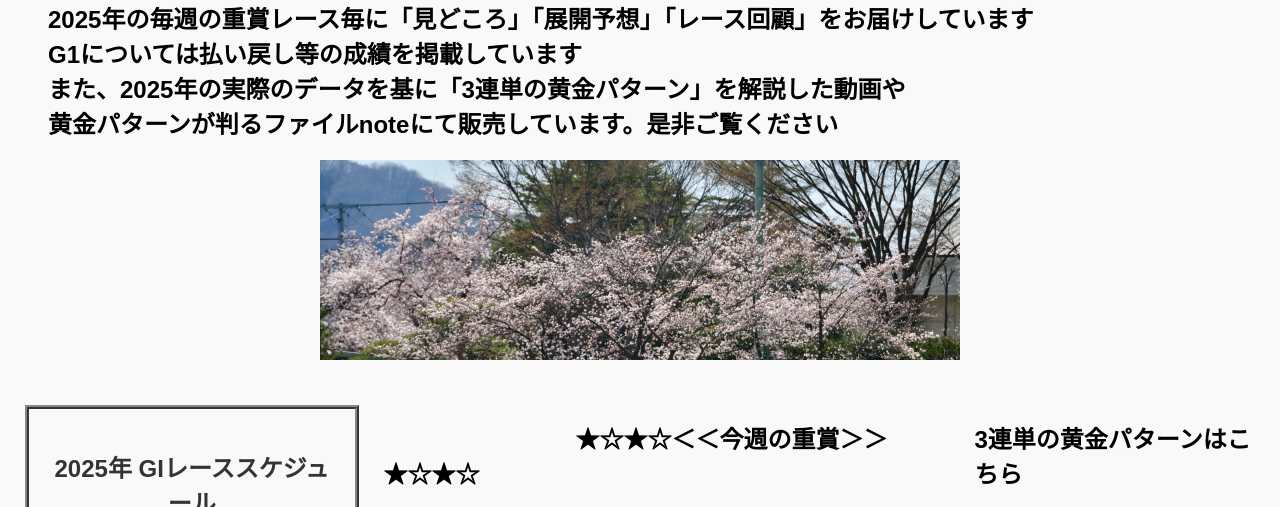
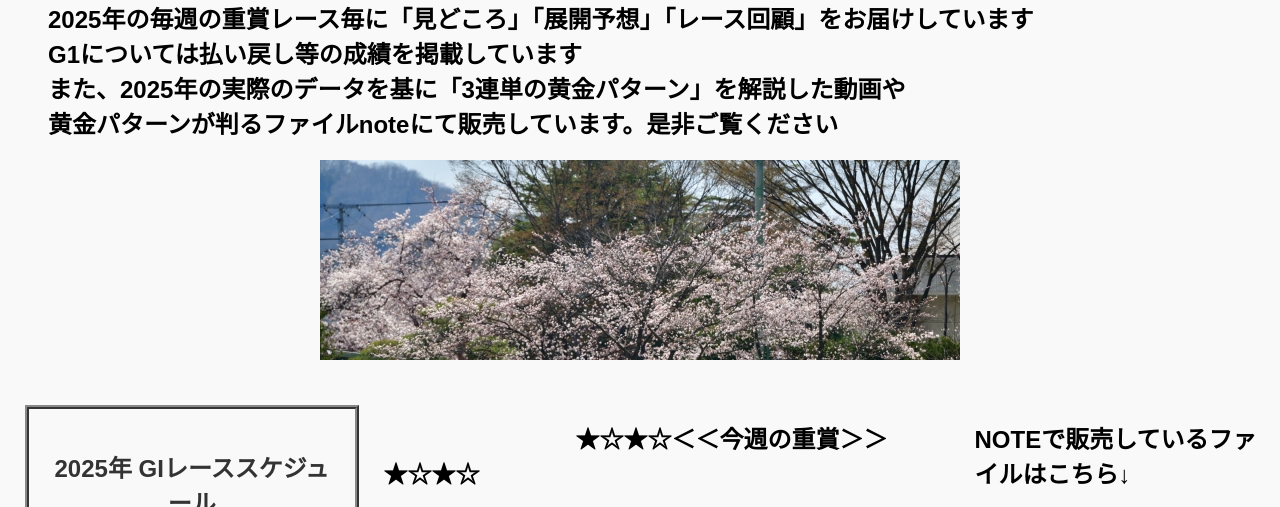
Before and after one commit to coro0224/keiba, a plain HTML site: page index.html in a window 1280 px wide. Shown: the part 216-723 px from the top of the page. Drawn offline with Linux system fonts and the light colour scheme.

Commit message:
Update index.html

```diff
--- a/index.html
+++ b/index.html
@@ -250,6 +250,7 @@
      <div class="right">
 		<!-- noteリンク -->
 		<section class="note-links">
+		    <h2>NOTEで販売しているファイルはこちら↓</h2>
 		    <h2>3連単の黄金パターンはこちら</h2>
 	        <div class="note-thumbnail">
 	            <a href="https://note.com/coro_pepa/n/nb8ae07628eed" target="_blank">
```
